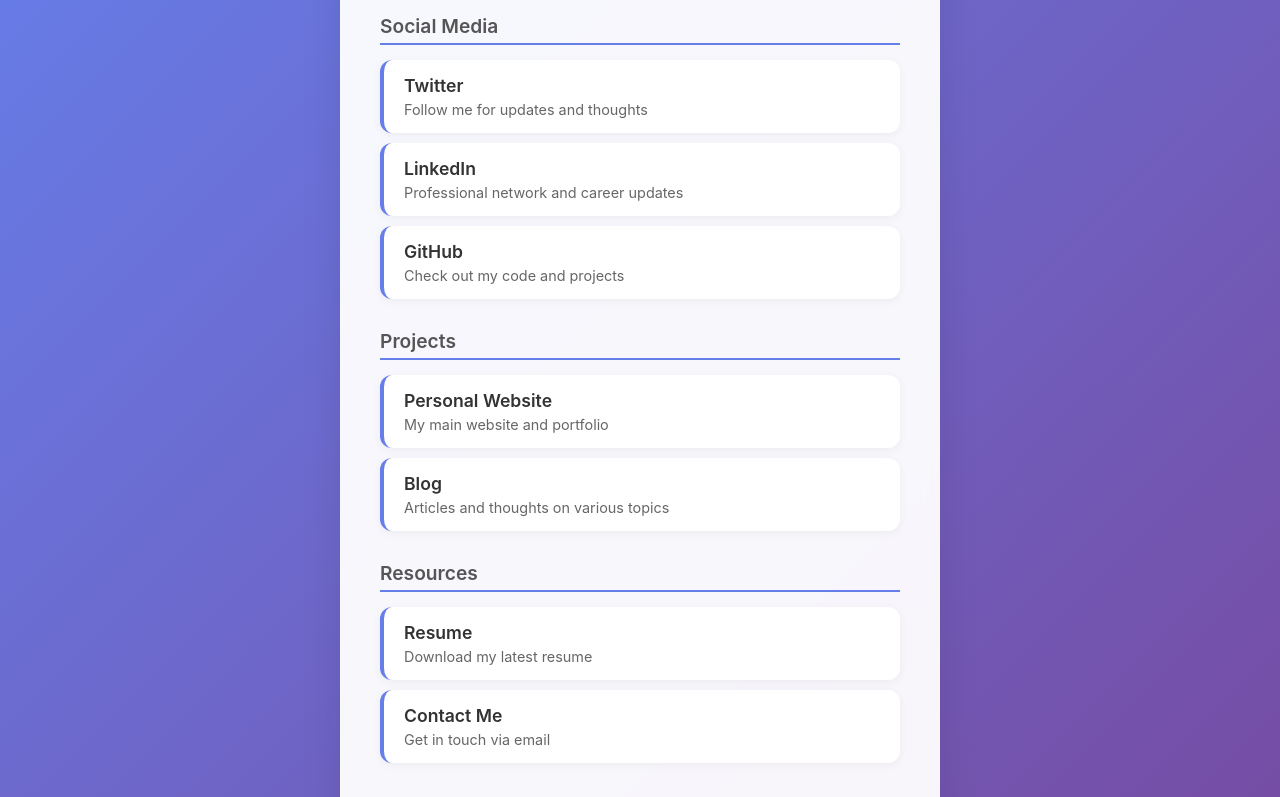
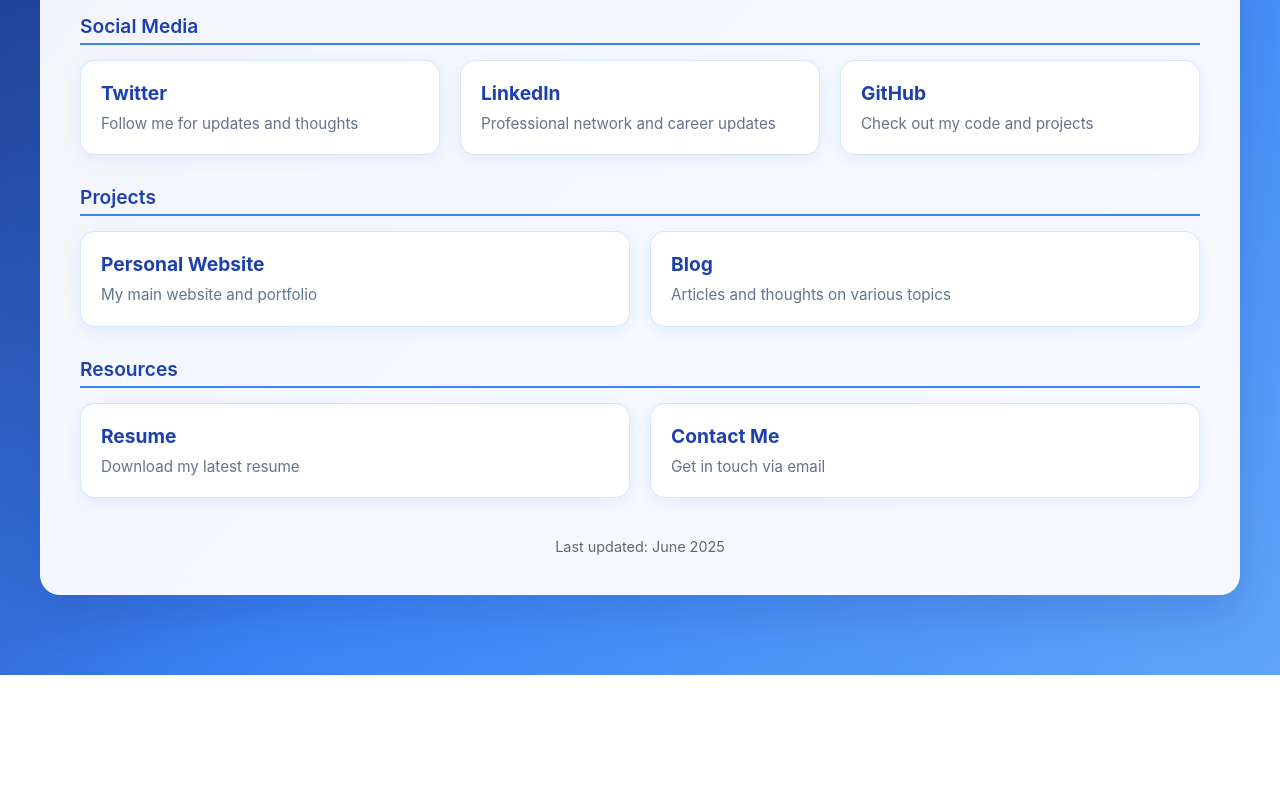
Before and after one commit to BlueRoseStory/bluerosestory.github.io, a plain HTML site: page index.html in a window 1280 px wide. Shown: the part 125-922 px from the top of the page. After the commit the page ends 800 px from the top, so only its background shows below. Drawn offline with Linux system fonts and the light colour scheme.

Commit message:
Add files via upload

```diff
--- a/index.html
+++ b/index.html
@@ -13,19 +13,19 @@
 
         body {
             font-family: -apple-system, BlinkMacSystemFont, 'Segoe UI', Roboto, Oxygen, Ubuntu, Cantarell, sans-serif;
-            background: linear-gradient(135deg, #667eea 0%, #764ba2 100%);
+            background: linear-gradient(135deg, #1e3a8a 0%, #3b82f6 50%, #60a5fa 100%);
             min-height: 100vh;
             padding: 20px;
         }
 
         .container {
-            max-width: 600px;
+            max-width: 1200px;
             margin: 0 auto;
             background: rgba(255, 255, 255, 0.95);
             backdrop-filter: blur(10px);
             border-radius: 20px;
             padding: 40px;
-            box-shadow: 0 20px 40px rgba(0, 0, 0, 0.1);
+            box-shadow: 0 20px 40px rgba(30, 58, 138, 0.2);
         }
 
         h1 {
@@ -42,41 +42,51 @@
 
         .section-title {
             font-size: 1.2em;
-            color: #555;
+            color: #1e40af;
             margin-bottom: 15px;
             font-weight: 600;
-            border-bottom: 2px solid #667eea;
+            border-bottom: 2px solid #3b82f6;
             padding-bottom: 5px;
+        }
+
+        .links-grid {
+            display: grid;
+            grid-template-columns: repeat(auto-fit, minmax(280px, 1fr));
+            gap: 20px;
+            margin-bottom: 30px;
         }
 
         .link-item {
             display: block;
-            padding: 15px 20px;
-            margin-bottom: 10px;
+            padding: 20px;
             background: #fff;
             color: #333;
             text-decoration: none;
-            border-radius: 12px;
+            border-radius: 15px;
             transition: all 0.3s ease;
-            box-shadow: 0 2px 10px rgba(0, 0, 0, 0.05);
-            border-left: 4px solid #667eea;
+            box-shadow: 0 4px 15px rgba(59, 130, 246, 0.1);
+            border: 1px solid rgba(59, 130, 246, 0.2);
+            height: 100%;
         }
 
         .link-item:hover {
-            transform: translateY(-2px);
-            box-shadow: 0 8px 25px rgba(102, 126, 234, 0.2);
-            background: #f8f9ff;
+            transform: translateY(-5px);
+            box-shadow: 0 12px 30px rgba(59, 130, 246, 0.25);
+            background: linear-gradient(135deg, #eff6ff 0%, #dbeafe 100%);
+            border-color: #3b82f6;
         }
 
         .link-title {
-            font-weight: 600;
-            font-size: 1.1em;
-            margin-bottom: 5px;
+            font-weight: 700;
+            font-size: 1.2em;
+            margin-bottom: 8px;
+            color: #1e40af;
         }
 
         .link-description {
-            color: #666;
-            font-size: 0.9em;
+            color: #64748b;
+            font-size: 0.95em;
+            line-height: 1.4;
         }
 
         .footer {
@@ -86,7 +96,7 @@
             font-size: 0.9em;
         }
 
-        @media (max-width: 480px) {
+        @media (max-width: 768px) {
             .container {
                 padding: 20px;
                 margin: 10px;
@@ -95,56 +105,94 @@
             h1 {
                 font-size: 2em;
             }
+
+            .links-grid {
+                grid-template-columns: 1fr;
+                gap: 15px;
+            }
+        }
+
+        @media (min-width: 1400px) {
+            .links-grid {
+                grid-template-columns: repeat(4, 1fr);
+            }
         }
     </style>
 </head>
 <body>
     <div class="container">
-        <h1>My Links</h1>
-
-        <div class="links-section">
-            <h2 class="section-title">Social Media</h2>
-            <a href="https://twitter.com/yourhandle" class="link-item" target="_blank">
-                <div class="link-title">Twitter</div>
-                <div class="link-description">Follow me for updates and thoughts</div>
-            </a>
-            <a href="https://linkedin.com/in/yourprofile" class="link-item" target="_blank">
-                <div class="link-title">LinkedIn</div>
-                <div class="link-description">Professional network and career updates</div>
-            </a>
-            <a href="https://github.com/yourusername" class="link-item" target="_blank">
-                <div class="link-title">GitHub</div>
-                <div class="link-description">Check out my code and projects</div>
-            </a>
+        <h1 id="page-title">My Links</h1>
+        <div id="links-container">
+            <!-- Links will be loaded here by JavaScript -->
         </div>
-
-        <div class="links-section">
-            <h2 class="section-title">Projects</h2>
-            <a href="https://yourwebsite.com" class="link-item" target="_blank">
-                <div class="link-title">Personal Website</div>
-                <div class="link-description">My main website and portfolio</div>
-            </a>
-            <a href="https://yourblog.com" class="link-item" target="_blank">
-                <div class="link-title">Blog</div>
-                <div class="link-description">Articles and thoughts on various topics</div>
-            </a>
-        </div>
-
-        <div class="links-section">
-            <h2 class="section-title">Resources</h2>
-            <a href="https://docs.google.com/document/d/your-resume" class="link-item" target="_blank">
-                <div class="link-title">Resume</div>
-                <div class="link-description">Download my latest resume</div>
-            </a>
-            <a href="mailto:your.email@example.com" class="link-item">
-                <div class="link-title">Contact Me</div>
-                <div class="link-description">Get in touch via email</div>
-            </a>
-        </div>
-
         <div class="footer">
-            <p>Last updated: June 2025</p>
+            <p>Last updated: <span id="last-updated">June 2025</span></p>
         </div>
     </div>
+
+    <script>
+        // Load links from JSON file
+        async function loadLinks() {
+            try {
+                const response = await fetch('links.json');
+                const data = await response.json();
+
+                // Update page title if provided
+                if (data.title) {
+                    document.getElementById('page-title').textContent = data.title;
+                }
+
+                // Update last updated date if provided
+                if (data.lastUpdated) {
+                    document.getElementById('last-updated').textContent = data.lastUpdated;
+                }
+
+                // Create sections
+                const container = document.getElementById('links-container');
+                data.sections.forEach(section => {
+                    const sectionDiv = document.createElement('div');
+                    sectionDiv.className = 'links-section';
+
+                    const sectionTitle = document.createElement('h2');
+                    sectionTitle.className = 'section-title';
+                    sectionTitle.textContent = section.title;
+
+                    const linksGrid = document.createElement('div');
+                    linksGrid.className = 'links-grid';
+
+                    section.links.forEach(link => {
+                        const linkElement = document.createElement('a');
+                        linkElement.href = link.url;
+                        linkElement.className = 'link-item';
+                        linkElement.target = link.url.startsWith('mailto:') ? '_self' : '_blank';
+
+                        const linkTitle = document.createElement('div');
+                        linkTitle.className = 'link-title';
+                        linkTitle.textContent = link.title;
+
+                        const linkDescription = document.createElement('div');
+                        linkDescription.className = 'link-description';
+                        linkDescription.textContent = link.description;
+
+                        linkElement.appendChild(linkTitle);
+                        linkElement.appendChild(linkDescription);
+                        linksGrid.appendChild(linkElement);
+                    });
+
+                    sectionDiv.appendChild(sectionTitle);
+                    sectionDiv.appendChild(linksGrid);
+                    container.appendChild(sectionDiv);
+                });
+
+            } catch (error) {
+                console.error('Error loading links:', error);
+                document.getElementById('links-container').innerHTML =
+                    '<p style="text-align: center; color: #666;">Error loading links. Please make sure links.json exists.</p>';
+            }
+        }
+
+        // Load links when page loads
+        document.addEventListener('DOMContentLoaded', loadLinks);
+    </script>
 </body>
 </html>
--- /dev/null
+++ b/links.json
@@ -0,0 +1,56 @@
+{
+  "title": "My Links",
+  "lastUpdated": "June 2025",
+  "sections": [
+    {
+      "title": "Social Media",
+      "links": [
+        {
+          "title": "Twitter",
+          "description": "Follow me for updates and thoughts",
+          "url": "https://twitter.com/yourhandle"
+        },
+        {
+          "title": "LinkedIn",
+          "description": "Professional network and career updates",
+          "url": "https://linkedin.com/in/yourprofile"
+        },
+        {
+          "title": "GitHub",
+          "description": "Check out my code and projects",
+          "url": "https://github.com/yourusername"
+        }
+      ]
+    },
+    {
+      "title": "Projects",
+      "links": [
+        {
+          "title": "Personal Website",
+          "description": "My main website and portfolio",
+          "url": "https://yourwebsite.com"
+        },
+        {
+          "title": "Blog",
+          "description": "Articles and thoughts on various topics",
+          "url": "https://yourblog.com"
+        }
+      ]
+    },
+    {
+      "title": "Resources",
+      "links": [
+        {
+          "title": "Resume",
+          "description": "Download my latest resume",
+          "url": "https://docs.google.com/document/d/your-resume"
+        },
+        {
+          "title": "Contact Me",
+          "description": "Get in touch via email",
+          "url": "mailto:your.email@example.com"
+        }
+      ]
+    }
+  ]
+}
```
